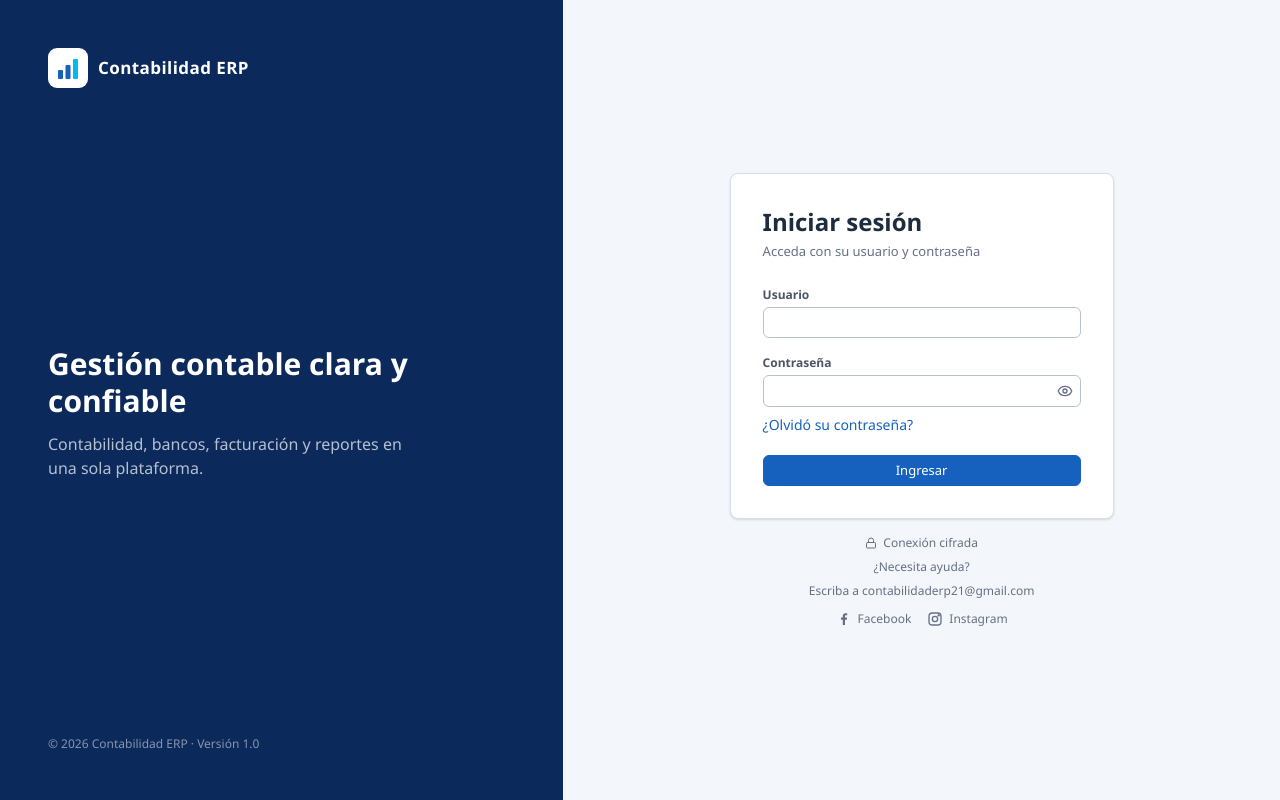
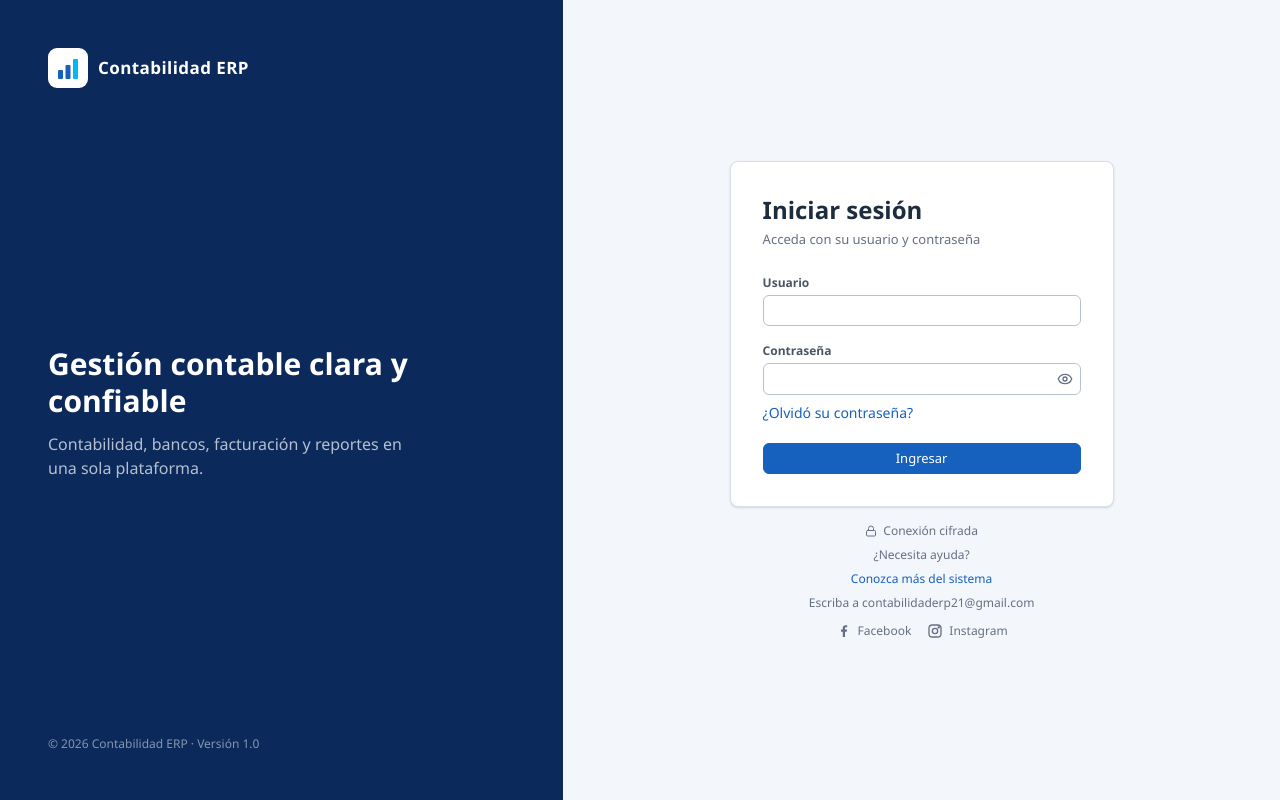
Before and after one commit to JuanJoseVelizC2025/contabilidad-frontend, a Next.js app: page /login in a window 1280 px wide. Built offline with nearby package versions, Linux system fonts and the light colour scheme; no server answers.

Commit message:
Enlace a la pagina del producto en el login

```diff
--- a/app/login/page.js
+++ b/app/login/page.js
@@ -320,6 +320,14 @@ export default function LoginPage() {
           <Lock size={12} /> Conexión cifrada
         </p>
         <p className="mt-2 text-xs text-muted">¿Necesita ayuda?</p>
+                <a
+          href="https://contaedpr.netlify.app/"
+          target="_blank"
+          rel="noopener noreferrer"
+          className="mt-2 text-xs text-brand hover:underline"
+        >
+          Conozca más del sistema
+        </a>
         <p className="mt-2 text-xs text-muted">Escriba a contabilidaderp21@gmail.com</p>
 
         <div className="mt-3 flex items-center gap-4 text-muted">
```
